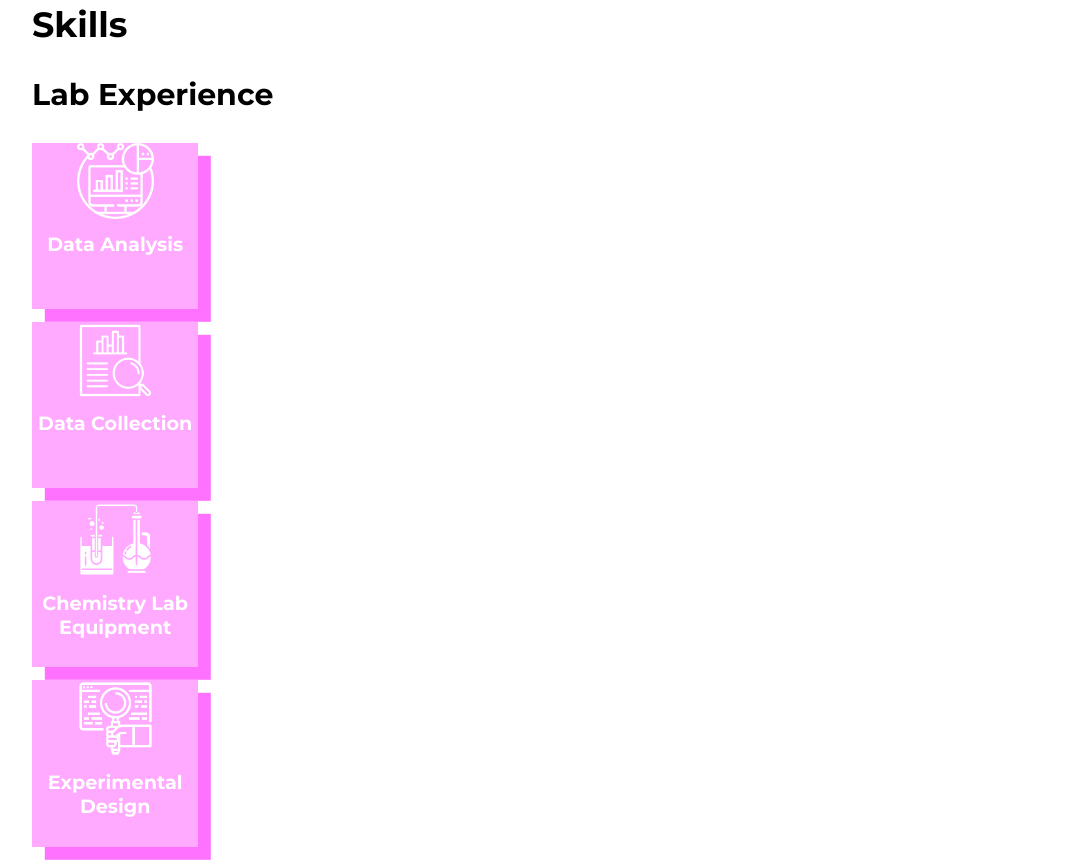
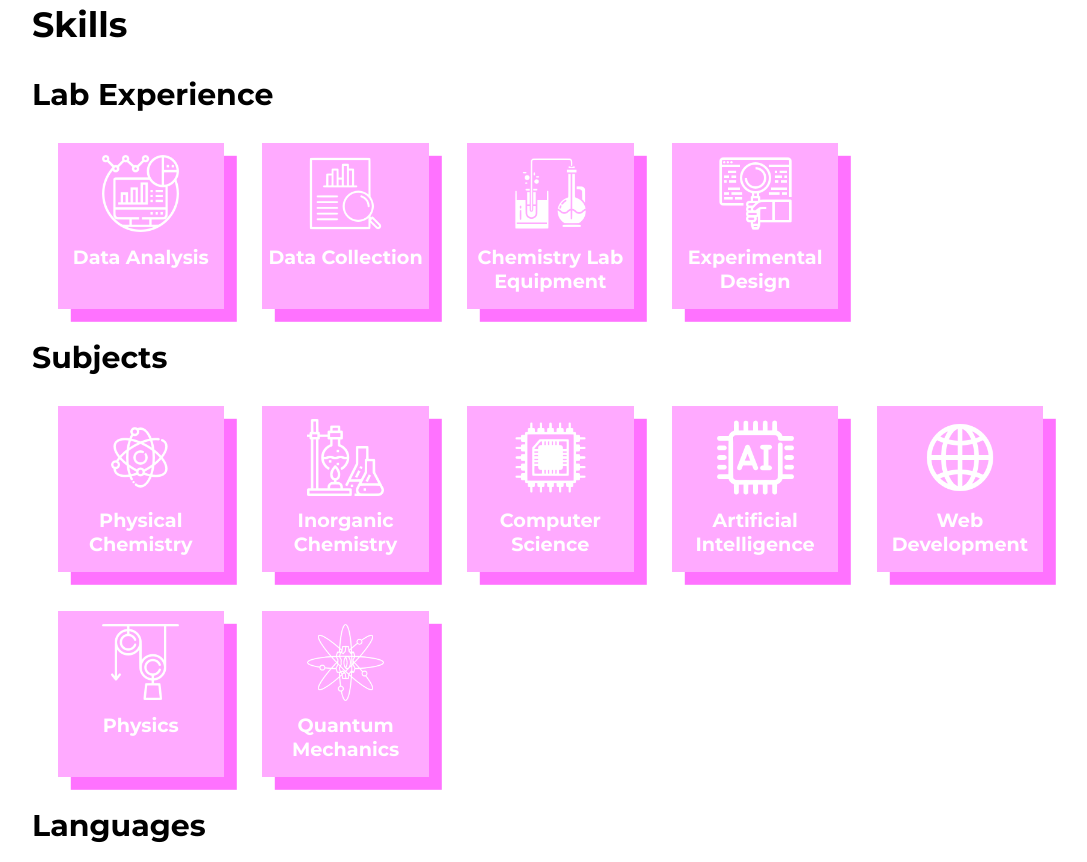
Before and after one commit to kathyzguo/kzgweb, a plain HTML site: page MyWeb/index.html in a window 1280 px wide. Shown: the part 1238-2100 px from the top of the page, without its empty margins (153-1240 px from the left). Drawn offline with Linux system fonts and the light colour scheme.

Commit message:
Updated display

```diff
--- a/MyWeb/index.html
+++ b/MyWeb/index.html
@@ -376,11 +376,11 @@
     </div>
     <div id = "Events" class = "scroll">
         <h2>Events</h2>
+        <img src = "GI-HSR Emotes/SundayTea.jpeg" style = "width: 250px; float: right; margin-top: -47px;">
         <p style = "margin-top: -10px; margin-bottom: -10px; line-height: 1.35">My personal events for the year 2025!
             <br>Far away events are not yet placed; events before 22 July are not placed
             <br>Shows upcoming events (next week) as well as all events on a calendar</p>
         <h3>Upcoming Events</h3>
-        <img src = "GI-HSR Emotes/SundayTea.jpeg" style = "width: 250px; float: right; margin-top: -47px;">
         <ul id = "upcomingEvents" style = "margin-top: -22px;"></ul>
         <h3>Calendar</h3>
         <div class = "calendar 2" id = "July">
--- a/MyWeb/myCSS.css
+++ b/MyWeb/myCSS.css
@@ -397,6 +397,14 @@ input:checked + span {
   background: #ffb3f7;
 }
 
+.mSkills {
+    display: flex;
+    flex-wrap: wrap;
+    align-items: center;
+    gap: 3vw;
+    margin: 2vw;
+}
+
 #m3 {
     width: 300px;
     float: left;
```
